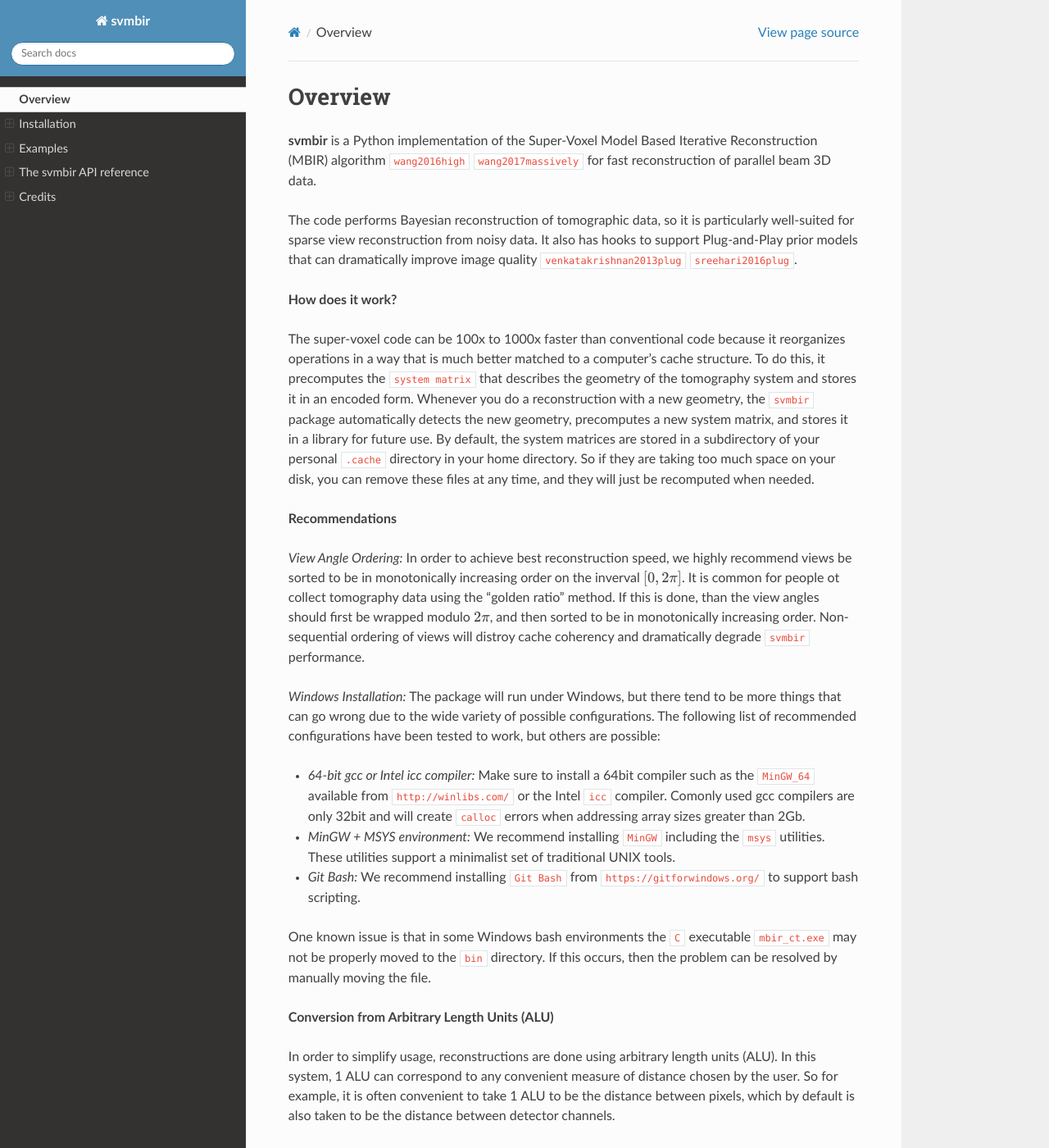
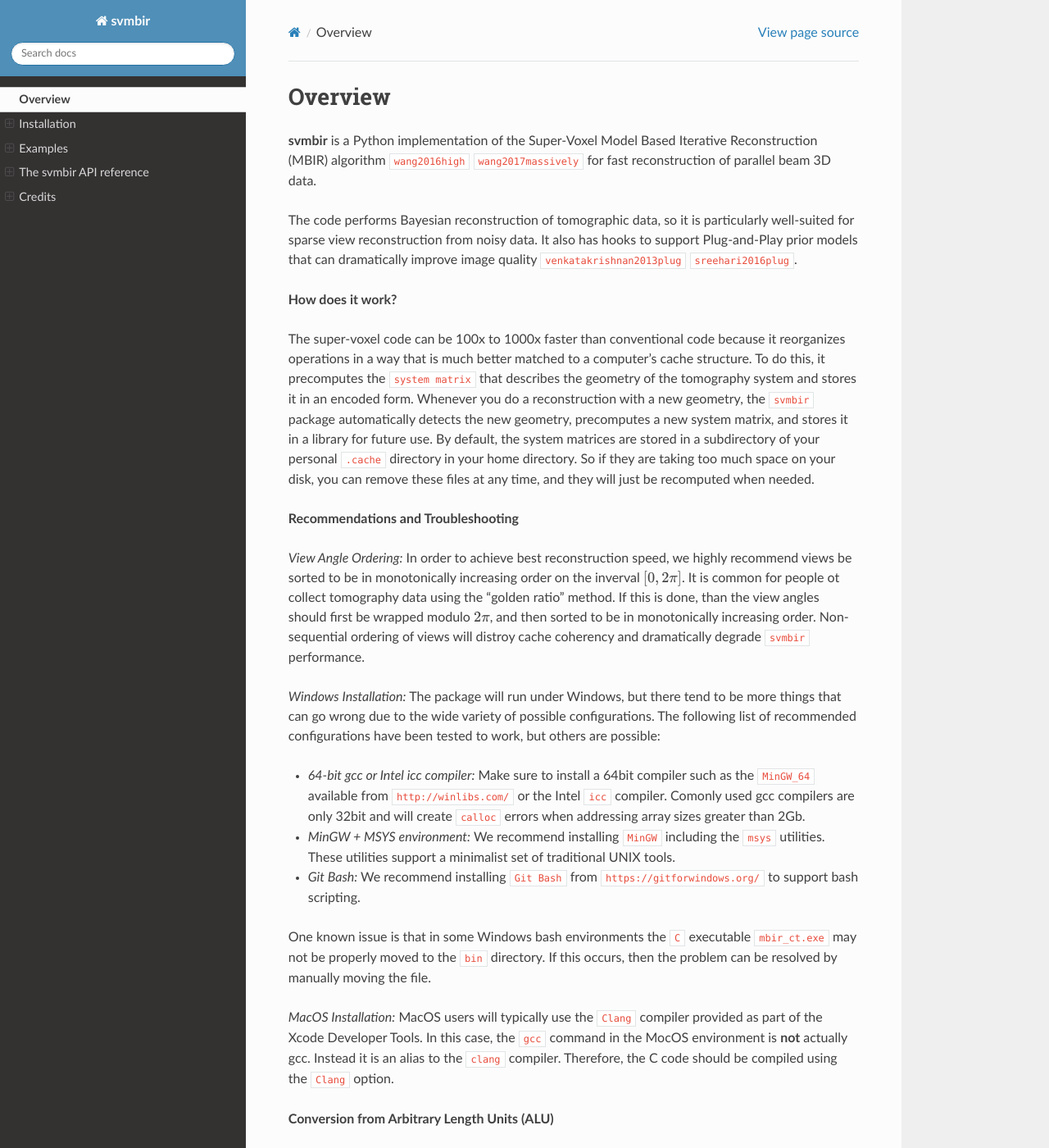
Before and after one commit to cabouman/svmbir, a Sphinx documentation site: the page built from docs/source/overview.rst, in a window 1280 px wide and 1400 px high. Shown: the whole window at 82% size. Built offline with Sphinx 7.4.7 and the Read the Docs theme 2.0.0, drawn with Linux system fonts in a browser that asks for light colours; cross-references to code outside the pages are shown as plain code.

Commit message:
Update overview.rst

```diff
--- a/docs/source/overview.rst
+++ b/docs/source/overview.rst
@@ -10,7 +10,7 @@
 
 The super-voxel code can be 100x to 1000x faster than conventional code because it reorganizes operations in a way that is much better matched to a computer's cache structure. To do this, it precomputes the ``system matrix`` that describes the geometry of the tomography system and stores it in an encoded form. Whenever you do a reconstruction with a new geometry, the ``svmbir`` package automatically detects the new geometry, precomputes a new system matrix, and stores it in a library for future use. By default, the system matrices are stored in a subdirectory of your personal ``.cache`` directory in your home directory. So if they are taking too much space on your disk, you can remove these files at any time, and they will just be recomputed when needed.
 
-**Recommendations**
+**Recommendations and Troubleshooting**
 
 *View Angle Ordering:* In order to achieve best reconstruction speed, we highly recommend views be sorted to be in monotonically increasing order on the inverval :math:`[0,2\pi]`. It is common for people ot collect tomography data using the "golden ratio" method. If this is done, than the view angles should first be wrapped modulo :math:`2\pi`, and then sorted to be in monotonically increasing order. Non-sequential ordering of views will distroy cache coherency and dramatically degrade ``svmbir`` performance.
 
@@ -22,6 +22,7 @@
 
 One known issue is that in some Windows bash environments the ``C`` executable ``mbir_ct.exe`` may not be properly moved to the ``bin`` directory. If this occurs, then the problem can be resolved by manually moving the file.
 
+*MacOS Installation:* MacOS users will typically use the ``Clang`` compiler provided as part of the Xcode Developer Tools. In this case, the ``gcc`` command in the MocOS environment is **not** actually gcc. Instead it is an alias to the ``clang`` compiler. Therefore, the C code should be compiled using the ``Clang`` option.
 
 **Conversion from Arbitrary Length Units (ALU)**
 
```
